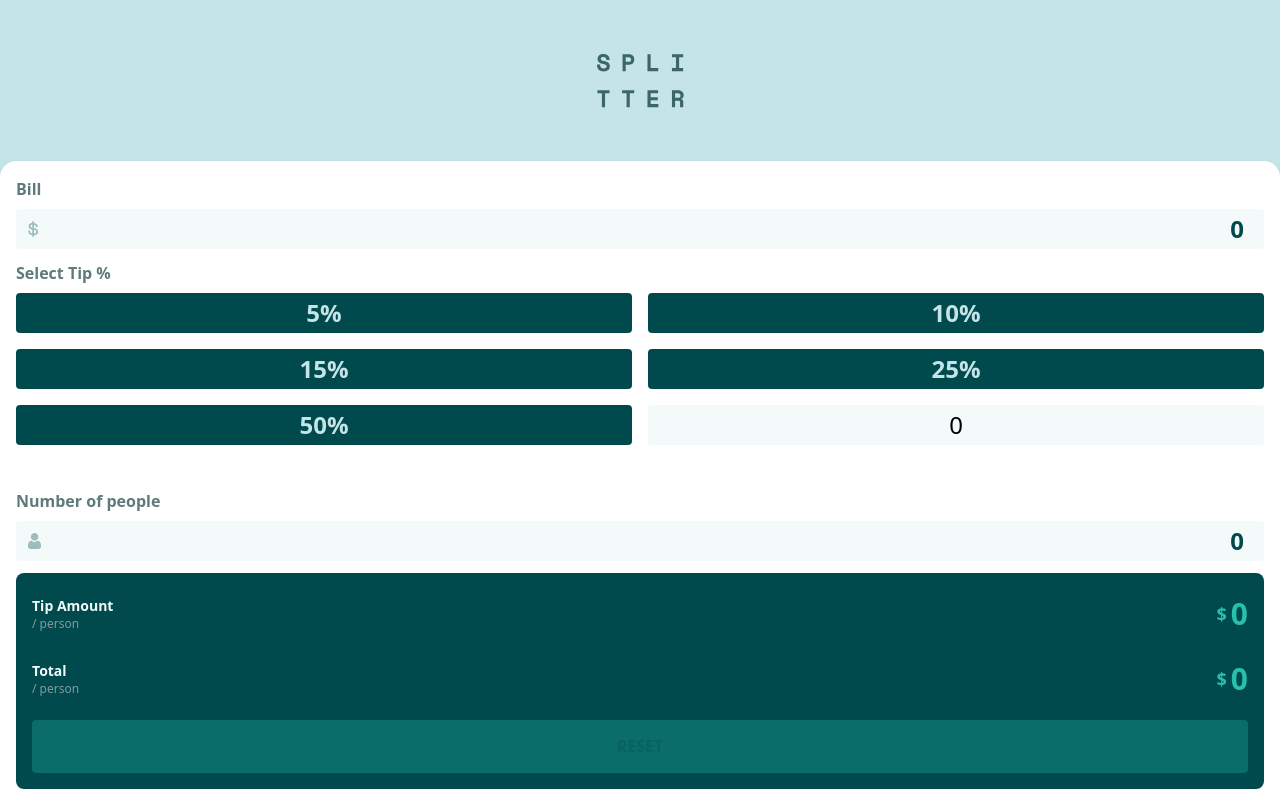
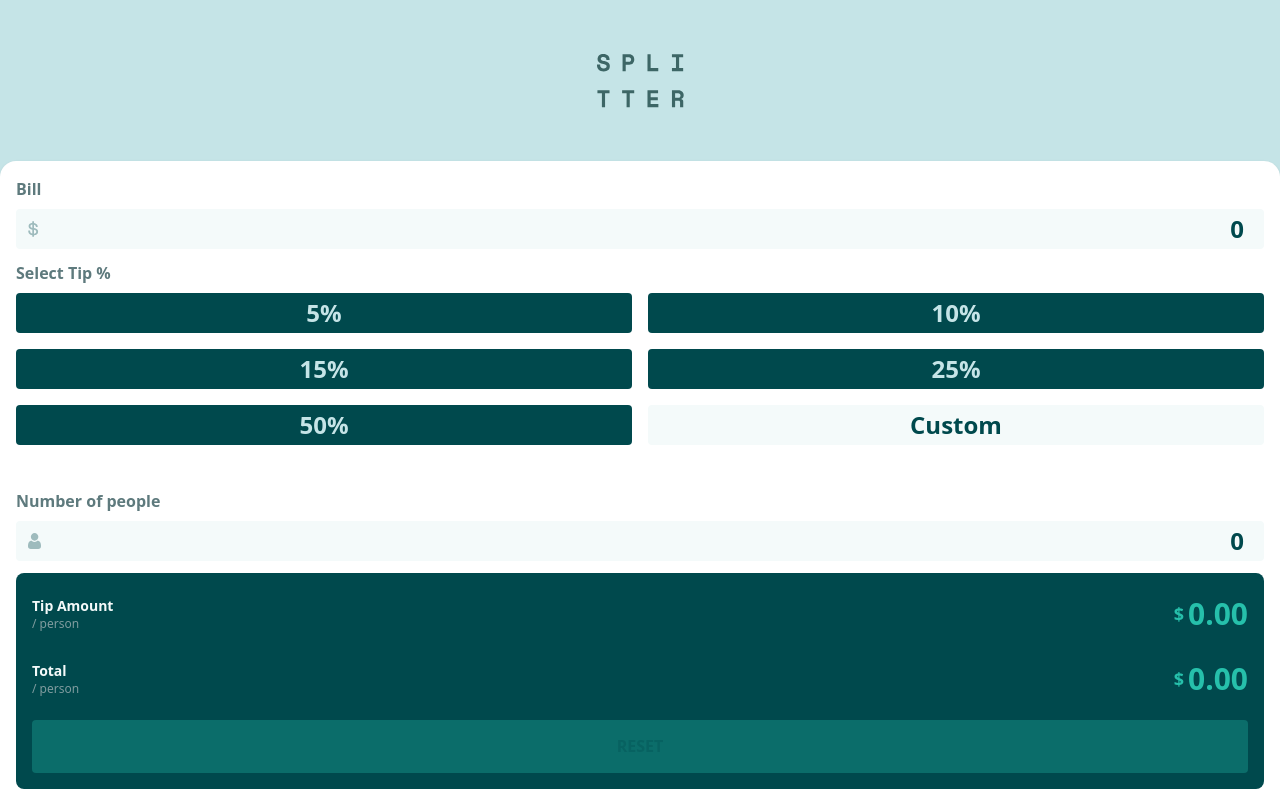
Before and after one commit to Fr1x3/tip_calculator, a React (Vite) app in the folder web/: page / in a window 1280 px wide. Built offline with nearby package versions, Linux system fonts and the light colour scheme.

Commit message:
adds decimal format

```diff
--- a/web/src/components/Calculator.jsx
+++ b/web/src/components/Calculator.jsx
@@ -12,11 +12,9 @@ function Calculator(){
         tipRate: 0.0,
     })
 
-
     const avgBillPaid = (data.bill > 0 && data.people > 0 ) && data.bill / data.people
     const avgTipPaid = avgBillPaid * data.tipRate/100
     const avgTotalPaid = avgBillPaid + avgTipPaid
-
 
     function handleRate(rate){
         setData({...data, tipRate: rate})
@@ -27,12 +25,20 @@ function Calculator(){
         setData({...data, [name]: value })
     }
 
+    function reset(){
+        setData({
+            bill: 0,
+            people: 0,
+            tipRate: 0.0,
+        })
+    }
+
     return (
         <div className="bg-white shadow rounded-t-2xl p-4 grid gap-3 grid-rows-[1fr_3fr_1fr_3fr]">
             <Input name='bill' Icon={IconDollar}  title="Bill" numberValue={data.bill} handleChange={onInputChanged} />
             <Tips handleTipSelected={handleRate}  rate={data.tipRate}/>
             <Input name='people' Icon={IconPerson} title="Number of people" numberValue={data.people} handleChange={onInputChanged}/>
-            <Summary total={avgTotalPaid} tip={avgTipPaid}/>
+            <Summary total={avgTotalPaid} tip={avgTipPaid} handleClick={reset}/>
         </div>
     )
 }
--- a/web/src/components/Summary.jsx
+++ b/web/src/components/Summary.jsx
@@ -1,6 +1,7 @@
 function Summary({
     total = 0.0,
-    tip = 0.0
+    tip = 0.0,
+    handleClick= ()=> {}
 }){
     return(
         <div className="rounded-lg grid grid-row-3 gap-4 p-4 bg-cian-600">
@@ -10,7 +11,7 @@ function Summary({
                     <p className={styles.subtitle}>/ person</p>
                 </div>
                 <div className={styles.amount}>
-                <span className={styles.dollar}>$</span> {tip}
+                <span className={styles.dollar}>$</span> {tip.toFixed(2)}
                 </div>
             </div>
             <div className="flex justify-between items-center text">
@@ -19,10 +20,10 @@ function Summary({
                     <p className={styles.subtitle}>/ person</p>
                 </div>
                 <div className={styles.amount}>
-                    <span className={styles.dollar}>$</span> {total}
+                    <span className={styles.dollar}>$</span> {total.toFixed(2)}
                 </div>
             </div>
-            <button className={`${styles.btn} ${ (total <= 0) && styles.btnDisable}`}>reset</button>
+            <button onClick={handleClick} className={`${styles.btn} ${ (total <= 0) && styles.btnDisable}`}>reset</button>
         </div>
     )
 }
--- a/web/src/components/Tips.jsx
+++ b/web/src/components/Tips.jsx
@@ -5,16 +5,15 @@ function Tips({
     handleTipSelected,
 }){
 
-    let selectedId = -1
-
+    const [selectedId, setSelectedId] = useState(-1)
     function onCustomTipChanged(event){
         handleTipSelected(event.target.value)
-        selectedId = -1
+        setSelectedId(-1)
     }
 
     function onTipSelected(tip){
         handleTipSelected(tip.rate)
-        selectedId = tip.id
+        setSelectedId(tip.id)
     }
 
     return (
@@ -22,12 +21,13 @@ function Tips({
             <h1 className={styles.title}>Select Tip %</h1>
             <div className={styles.container}>
                 {tipRates.map( tip => (
+
                     <div
                         key={tip.id}
                         onClick={() => onTipSelected(tip)}
-                        className={`${styles.selectBox} ${(selectedId === tip.id) && styles.activeSelectBox}`}
+                        className={`${styles.selectBox} ${selectedId === tip.id ? styles.activeSelectBox : styles.normalSelectBox}`}
                     >
-                        {tip.rate}%
+                        {tip.rate  }%
                     </div>
                 ))}
                 <input
@@ -35,7 +35,7 @@ function Tips({
                     type="number"
                     placeholder="Custom"
                     className={styles.input}
-                    value={ !tipRates.some((e) => e.rate === rate) ? rate: '' }  // only show for custom rates
+                    value={ (!tipRates.some((e) => e.rate === rate) & rate !== 0  )? rate: '' }  // only show for custom rates
                     onChange={onCustomTipChanged}
                 />
             </div>
@@ -48,9 +48,10 @@ export default Tips
 const styles = {
     input: "py-1 rounded text-center placeholder:text-cian-600 placeholder:font-semibold bg-cian-100 hover:border-2 hover:border-cian-300 focus:border-cian-200 ",
     title: "mb-2 text-cian-500 font-semibold",
-    selectBox: "text-center bg-cian-600 font-semibold text-cian-200 rounded py-1 cursor-pointer hover:bg-cian-300 hover:text-cian-600",
+    selectBox: "text-center font-semibold rounded py-1 cursor-pointer hover:bg-cian-300 hover:text-cian-600 bg-cian-300",
     container: "grid gap-4 grid-cols-2 text-2xl",
     activeSelectBox: "bg-cian-300 text-cian-600",
+    normalSelectBox: 'bg-cian-600 text-cian-200',
 }
 
 const tipRates = [
```
